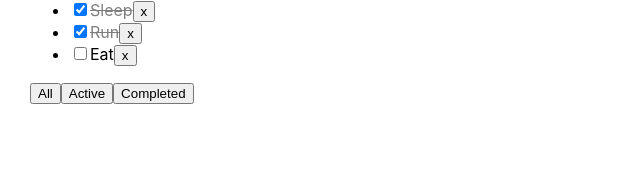
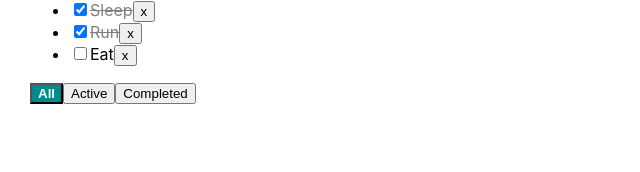
Before and after one commit to Dmitrii1987/ToDoList-ts, a React (Create React App) app: page / in a window 1280 px wide. Shown: the part 128-300 px from the top of the page, without its empty margins (0-640 px from the left). Built offline with nearby package versions, Linux system fonts and the light colour scheme.

Commit message:
feat: add styles to the input while erroring

```diff
--- a/src/App.css
+++ b/src/App.css
@@ -11,3 +11,14 @@
   text-decoration: line-through;
   opacity: 0.5;
 }
+
+.active {
+  background-color: darkcyan;
+  color: white;
+  font-weight: bold;
+}
+
+.error {
+  border: 2px solid red;
+  outline: none;
+}
--- a/src/App.tsx
+++ b/src/App.tsx
@@ -54,6 +54,7 @@ function App() {
                 title={"What to do"}
                 tasks={tasksForRender}
                 addTask={addTask}
+                filter={filter}
                 removeTask={removeTask}
                 changeToDoListFilter={changeToDoListFilter}
                 changeTaskStatus = {changeTaskStatus}
--- a/src/ToDoList.tsx
+++ b/src/ToDoList.tsx
@@ -11,7 +11,8 @@ export type TaskType = {
 
 type ToDoListPropsType = {
     title: string
-    tasks: Array<TaskType>
+    tasks: TaskType[]
+    filter: FilterValuesType
     addTask: (title: string) => void
     removeTask: (taskID: string) => void
     changeToDoListFilter: (filter: FilterValuesType) => void
@@ -19,9 +20,10 @@ type ToDoListPropsType = {
 }
 const ToDoList = (props: ToDoListPropsType) => {
     const [title, setTitle] = useState<string>("")
+    const [error, setError] = useState<boolean>(false)
     const tasksJSX = props.tasks.map(t => {
         const removeTask = () => props.removeTask(t.id)
-        const changeTaskStatus= (e:ChangeEvent<HTMLInputElement>) => props.changeTaskStatus(t.id, e.currentTarget.checked)
+        const changeTaskStatus = (e: ChangeEvent<HTMLInputElement>) => props.changeTaskStatus(t.id, e.currentTarget.checked)
         return (
             <li key={t.id}>
                 <input
@@ -40,14 +42,22 @@ const ToDoList = (props: ToDoListPropsType) => {
         return () => props.changeToDoListFilter(filter)
     }
 
-    const onClickHandler = () => props.changeToDoListFilter("all")
+    // const onClickHandler = () => props.changeToDoListFilter("all")
     const addTask = () => {
-        props.addTask(title)
+        const trimmedTitle = title.trim()
+        if (trimmedTitle) {
+            props.addTask(trimmedTitle)
+        } else {
+            setError(true)
+        }
         setTitle("")
     }
 
     const onKeyDownAddTask = (e: KeyboardEvent<HTMLInputElement>) => e.key === "Enter" && addTask()
-    const onChangeSetTitle = (e: ChangeEvent<HTMLInputElement>) => setTitle(e.currentTarget.value)
+    const onChangeSetTitle = (e: ChangeEvent<HTMLInputElement>) => {
+        setTitle(e.currentTarget.value)
+        error && setError(false)
+    }
 
     return (
         <div>
@@ -57,6 +67,7 @@ const ToDoList = (props: ToDoListPropsType) => {
                     value={title}
                     onChange={onChangeSetTitle}
                     onKeyDown={onKeyDownAddTask}
+                    className = {error ? "error" : ""}
                 />
                 <button onClick={addTask}>+</button>
             </div>
@@ -64,9 +75,12 @@ const ToDoList = (props: ToDoListPropsType) => {
                 {tasksJSX}
             </ul>
             <div>
-                <button onClick={onClickHandler}>All</button>
-                <button onClick={(getOnClickHandler("active"))}>Active</button>
-                <button onClick={(getOnClickHandler("completed"))}>Completed</button>
+                <button className={props.filter === "all" ? "active" : ""}
+                    onClick={getOnClickHandler("all")}>All</button>
+                <button className={props.filter === "active" ? "active" : ""}
+                    onClick={getOnClickHandler("active")}>Active</button>
+                <button className={props.filter === "completed" ? "active" : ""}
+                    onClick={getOnClickHandler("completed")}>Completed</button>
             </div>
         </div>
     );
```
